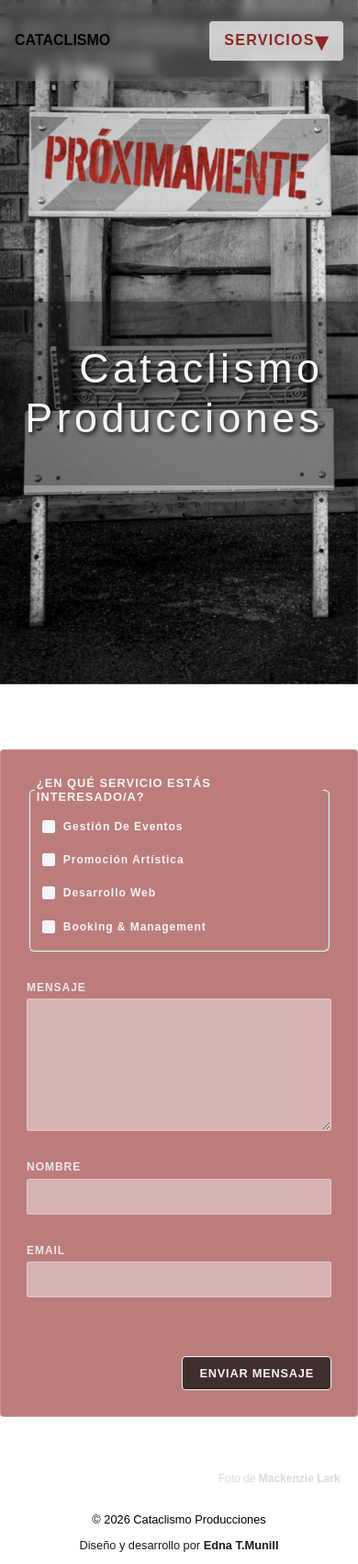
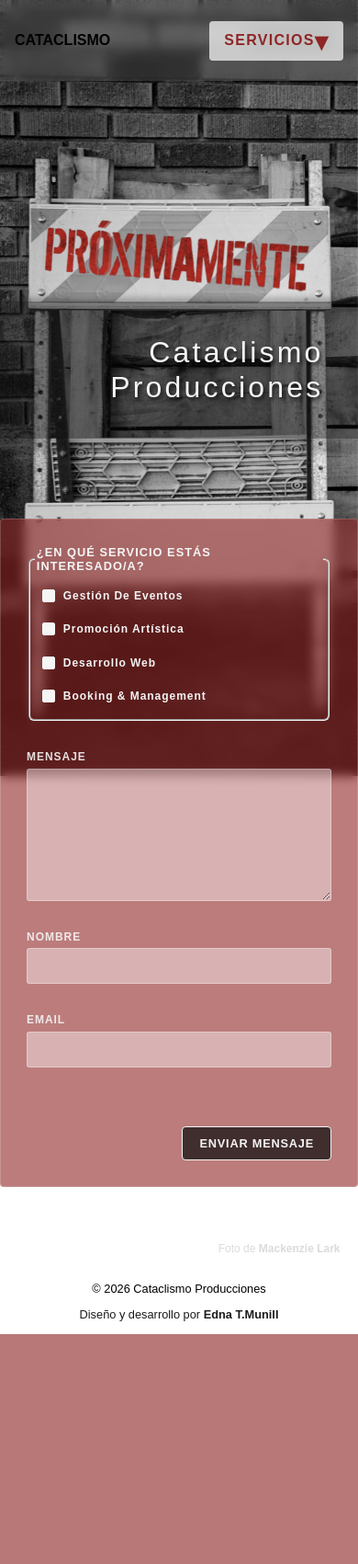
Before and after one commit to Ethra8/cataclismo-producciones, a Django app: page / in a window 390 px wide. Shown: the whole page at 92% size. After the commit the page ends 1451 px from the top, so only its background shows below. Run offline with Django 5.2, Linux system fonts and the light colour scheme; some web fonts are replaced.

Commit message:
adjust responsiveness landing page

```diff
--- a/home/static/home/css/home.css
+++ b/home/static/home/css/home.css
@@ -266,8 +266,8 @@ header p {
 @media (max-width: 1024px) {
 
     body::before {
-            background-position: top left -90px;
-            background-size: 150% auto;
+        background-position: top left -90px;
+        background-size: 150% auto;
     }
 }
 
@@ -330,13 +330,17 @@ header p {
         flex-direction: column;
     }
 
+    .home-header {
+        padding: 36px 20px;
+    }
+
     h1 {
         font-size: 2.5em;
     }
 
     .contact-form {
         width: auto;
-        margin: 260px auto 60px;
+        margin: 60px auto 60px;
     }
 
 }
@@ -344,7 +348,7 @@ header p {
 
 @media (max-width: 456px) {
     body::before {
-        background-position: top -100px left -90px;
+        background-position: top left -90px;
     }
 
     .home-header {
@@ -353,7 +357,7 @@ header p {
     }
 
     h1 {
-        font-size: 2.8em;
+        font-size: 2em;
     }
 
 
```
